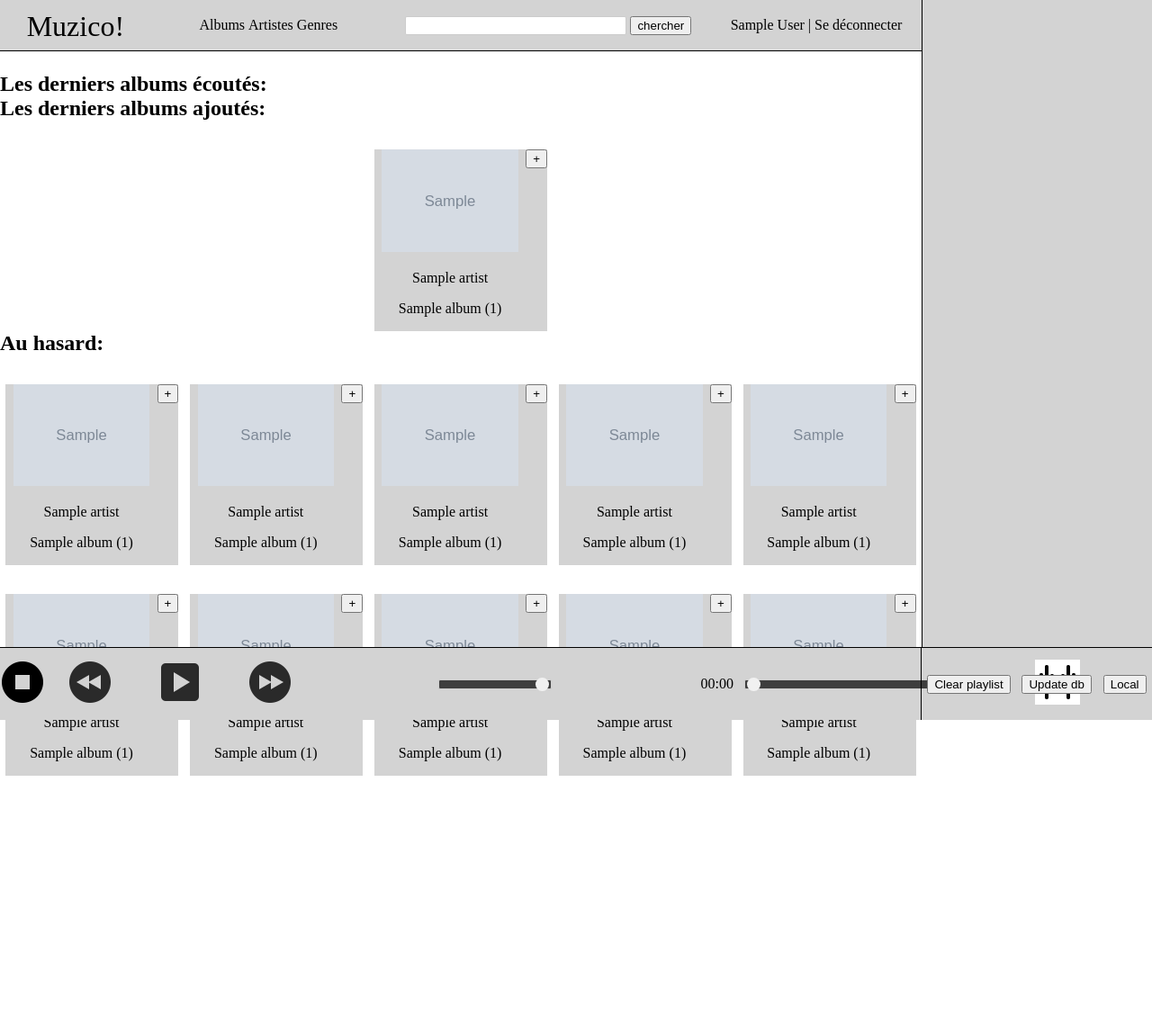
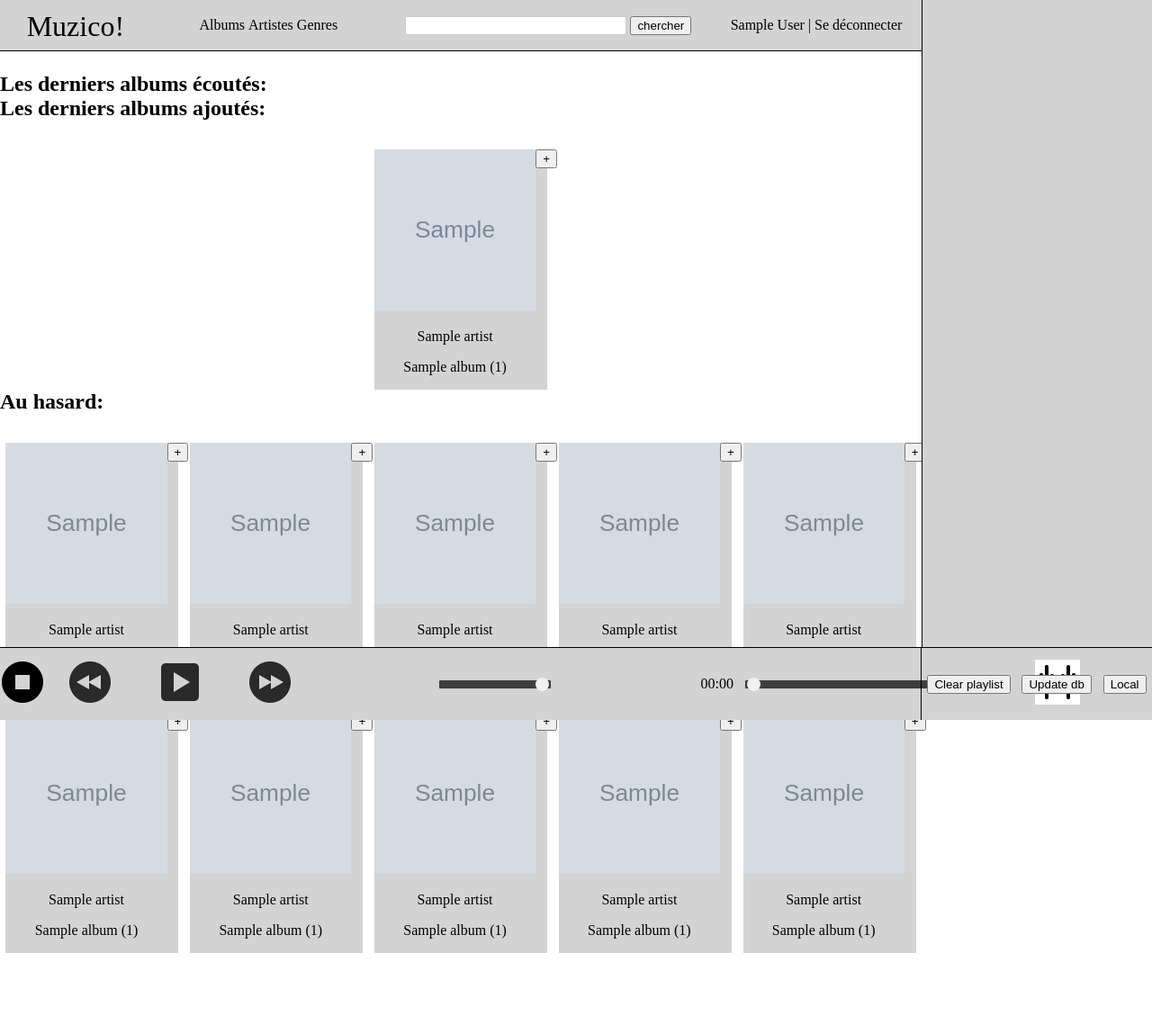
Before and after one commit to manuelTouchefeu/musico, a Flask app: page / in a window 1280 px wide. Shown: the whole page at 90% size. Before the commit the page ends 862 px from the top, so only its background shows below. Run offline with Flask 3, Linux system fonts and the light colour scheme; a user stored in the database is signed in; tables that the repository leaves empty hold one stand-in row (values such as "Sample post"); grey boxes marked "Sample" are stand-in pictures; data that the repository does not hold is empty.

Commit message:
Cover size

```diff
--- a/app/static/css/musico.css
+++ b/app/static/css/musico.css
@@ -75,8 +75,8 @@ input:focus {
 	 text-decoration: none;
 }
 #content .album img {
-	 width: 90%;
-	 height: auto;
+	 width: 14vw;
+	 height: 14vw;
 	 object-fit: fill;
 }
 
```
